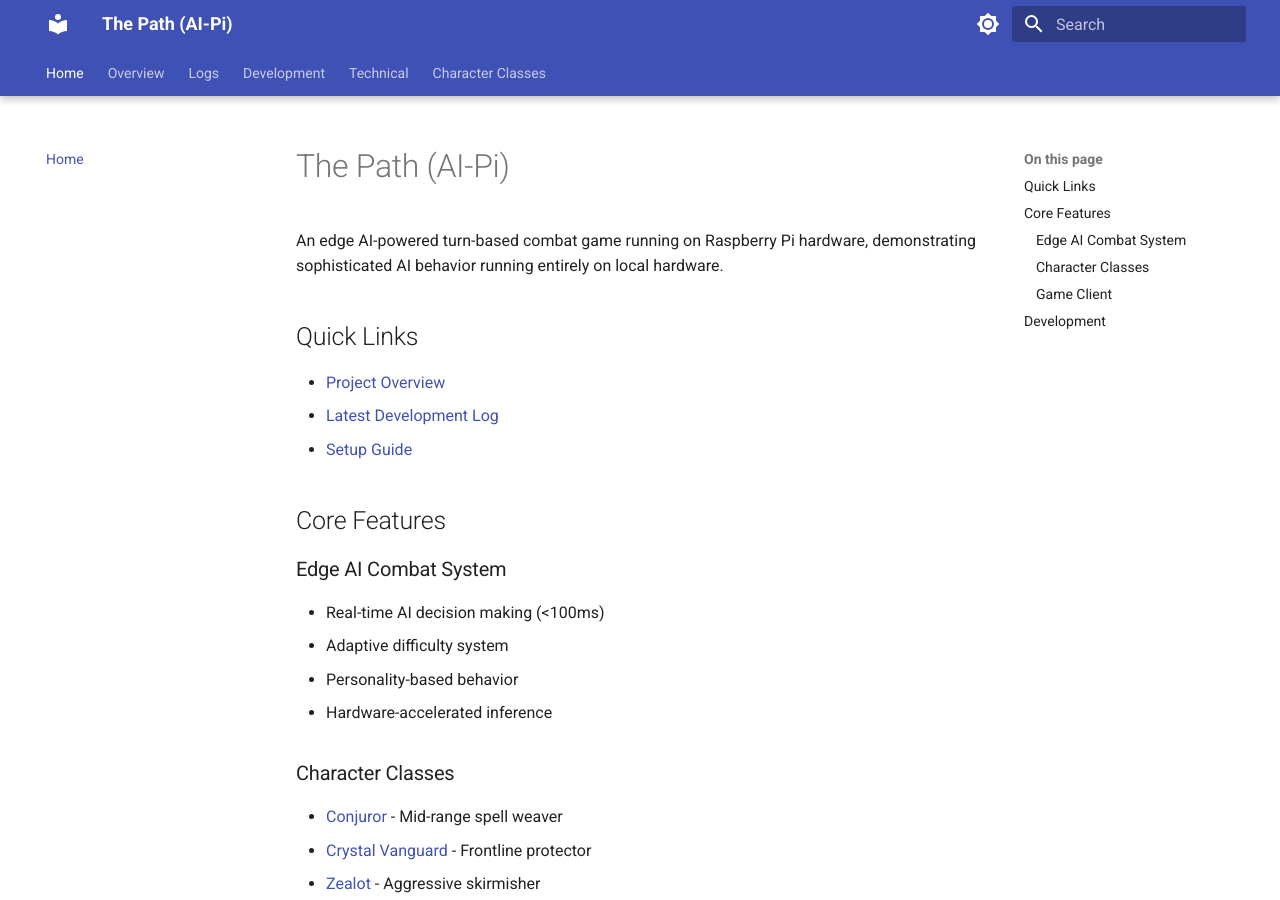
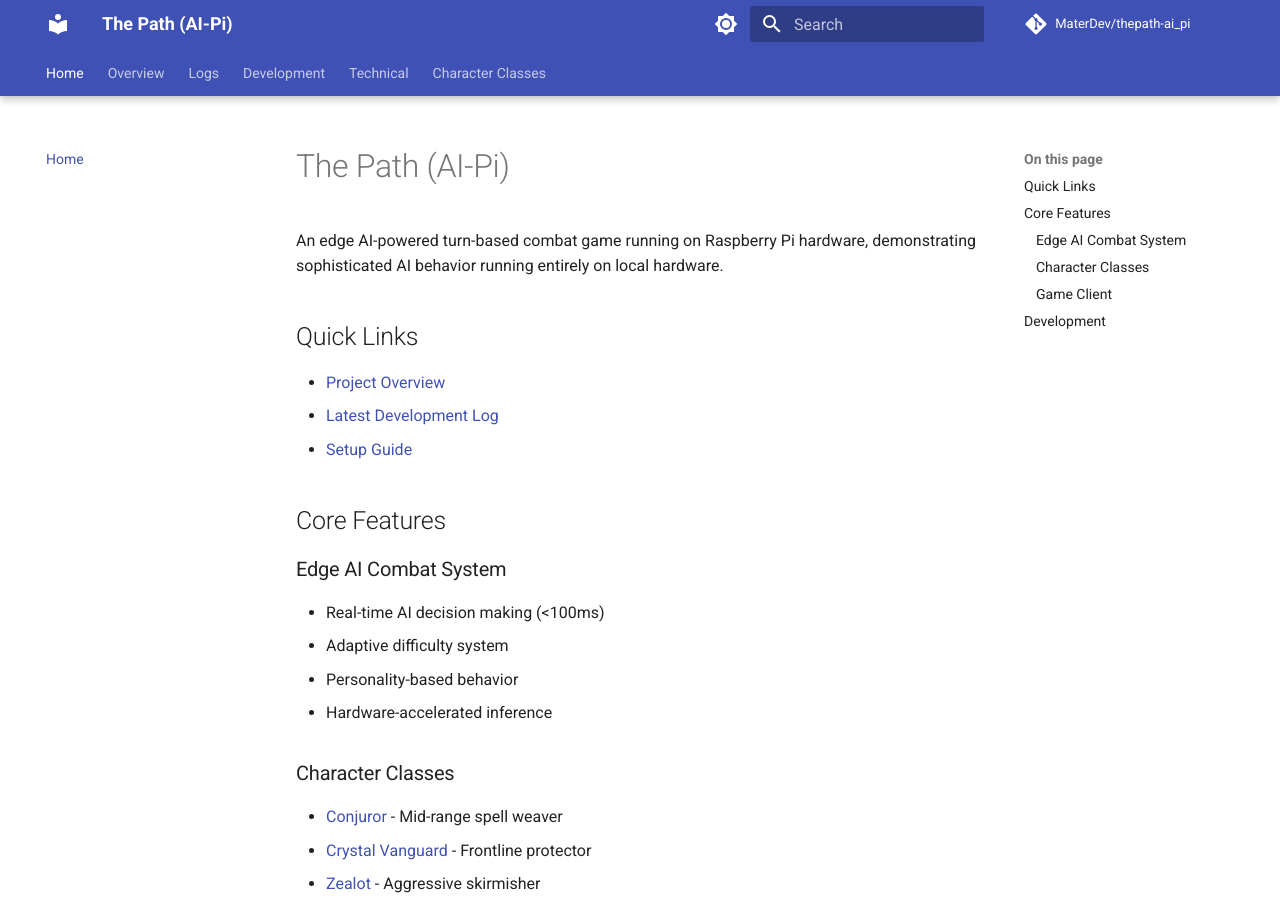
Before and after one commit to MaterDev/thepath-ai_pi, an MkDocs documentation site: the page built from docs/index.md, in a window 1280 px wide and 900 px high. Built offline with MkDocs 1.6.1 and Material for MkDocs 9.7.7, drawn with Linux system fonts in a browser that asks for light colours; comment, search, counter and statistics services are not loaded.

Commit message:
ci: add GitHub Pages deployment
- Added GitHub Actions workflow for docs deployment
- Added site URL and repository info to mkdocs.yml
- Configured automatic log updates

```diff
--- a/mkdocs.yml
+++ b/mkdocs.yml
@@ -1,4 +1,8 @@
 site_name: The Path (AI-Pi)
+site_url: https://materdev.github.io/thepath-ai_pi/
+repo_url: https://github.com/MaterDev/thepath-ai_pi
+repo_name: MaterDev/thepath-ai_pi
+
 theme:
   name: material
   features:
```
Also changed, not shown: 1 other file.
